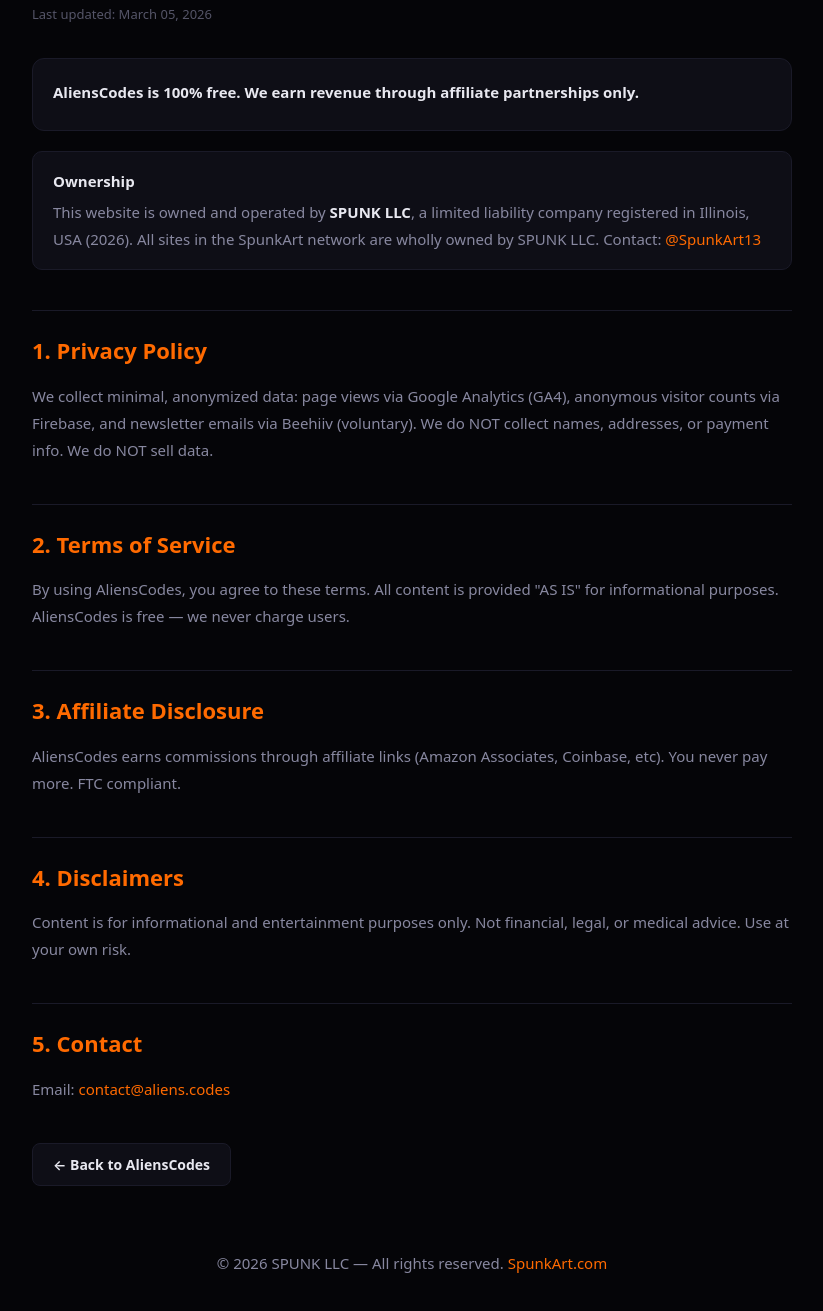
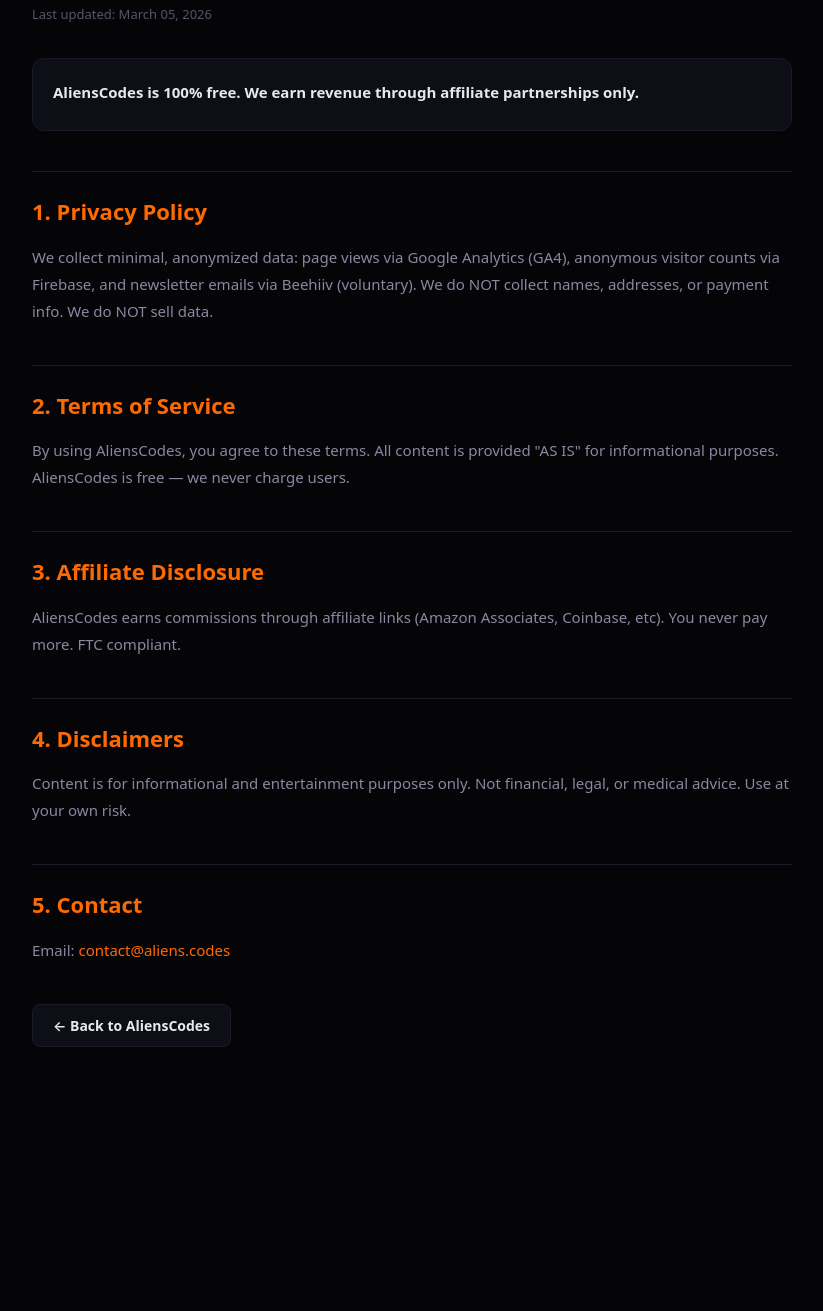
Before and after one commit to Spunkeroo/alien-codes, a plain HTML site: page privacy.html in a window 1280 px wide. Shown: the part 219-1530 px from the top of the page, without its empty margins (228-1051 px from the left). After the commit the page ends 1362 px from the top, so only its background shows below. Drawn offline with Linux system fonts and the light colour scheme.

Commit message:
auto-audit: regenerate and fix — 2026-03-05 19:02:53

```diff
--- a/privacy.html
+++ b/privacy.html
@@ -33,11 +33,6 @@
 <div class="highlight">
 <p>AliensCodes is 100% free. We earn revenue through affiliate partnerships only.</p>
 </div>
-
-<div style="margin:20px 0;padding:16px 20px;background:#0e0e16;border:1px solid #1a1a28;border-radius:10px;">
-<p style="color:#e8e8f0;font-weight:700;margin-bottom:4px;">Ownership</p>
-<p style="color:#8888a0;margin-bottom:0;">This website is owned and operated by <strong style="color:#e8e8f0;">SPUNK LLC</strong>, a limited liability company registered in Illinois, USA (2026). All sites in the SpunkArt network are wholly owned by SPUNK LLC. Contact: <a href="https://x.com/SpunkArt13">@SpunkArt13</a></p>
-</div>
 <h2>1. Privacy Policy</h2>
 <p>We collect minimal, anonymized data: page views via Google Analytics (GA4), anonymous visitor counts via Firebase, and newsletter emails via Beehiiv (voluntary). We do NOT collect names, addresses, or payment info. We do NOT sell data.</p>
 <h2 id="terms">2. Terms of Service</h2>
@@ -49,7 +44,6 @@
 <h2>5. Contact</h2>
 <p>Email: <a href="mailto:contact@aliens.codes">contact@aliens.codes</a></p>
 <p style="margin-top:40px"><a href="/" class="back">&larr; Back to AliensCodes</a></p>
-<div style="margin-top:40px;text-align:center;font-size:13px;color:#555568;"><p>&copy; 2026 SPUNK LLC &mdash; All rights reserved. <a href="https://spunkart.com">SpunkArt.com</a></p></div>
 </div>
 </body>
 </html>
```
